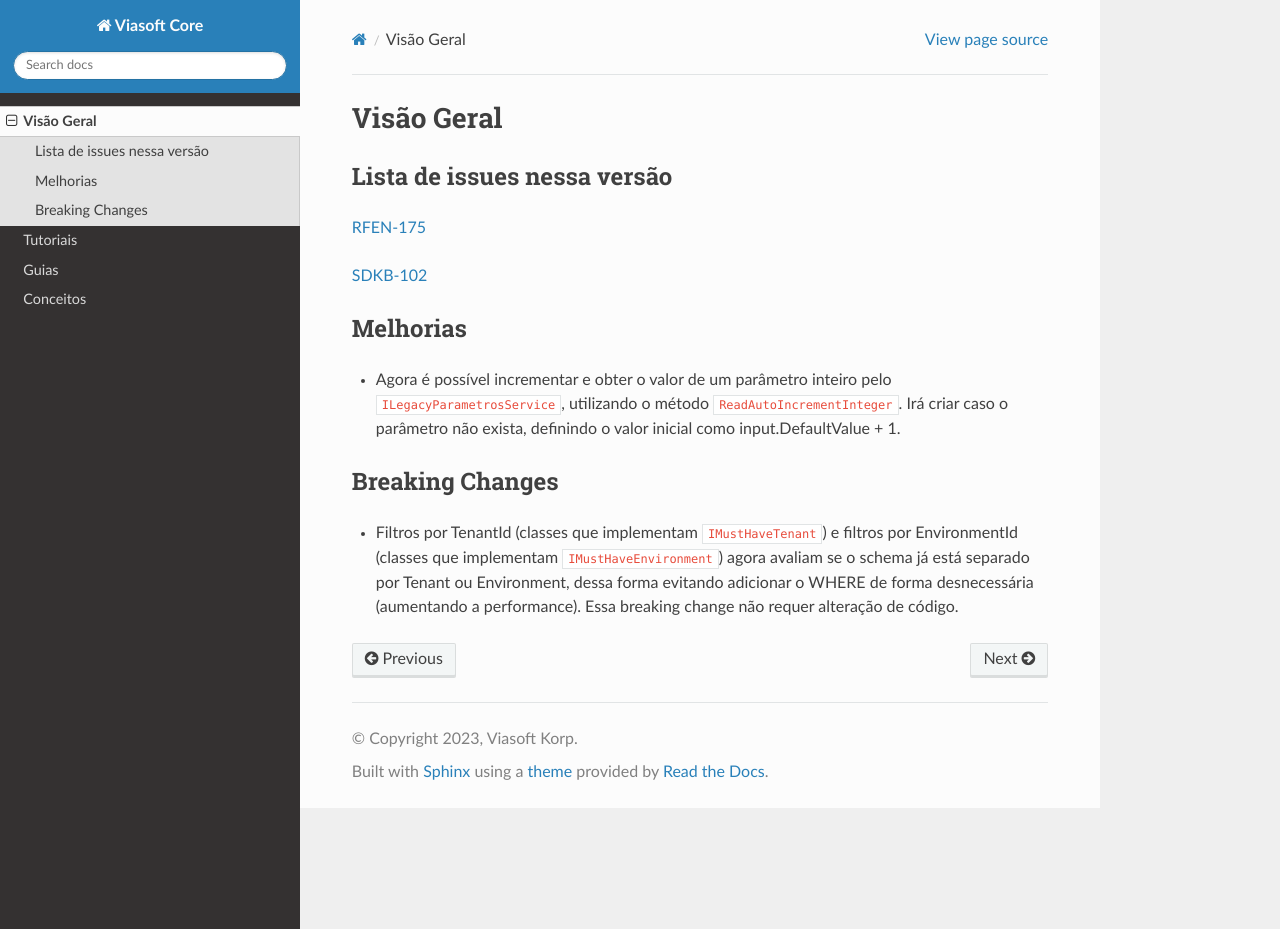
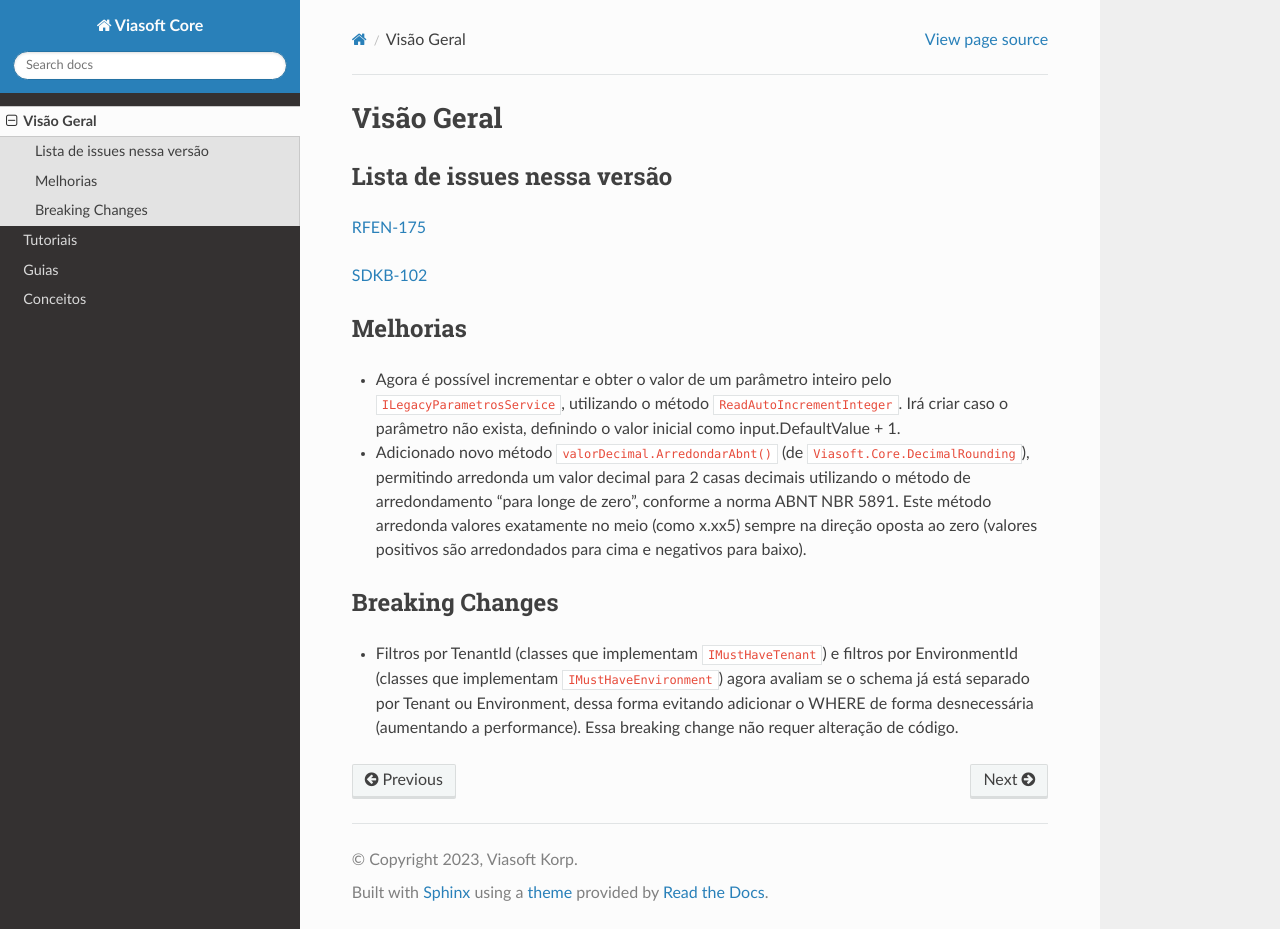
Before and after one commit to viasoftkorp/viasoft-core-docs, a Sphinx documentation site: the page built from docs/source/visao_geral.rst, in a window 1280 px wide and 929 px high. Built offline with Sphinx 7.4.7 and the Read the Docs theme 3.1.0, drawn with Linux system fonts in a browser that asks for light colours.

Commit message:
Adding ArredondarAbnt docs

```diff
--- a/docs/source/visao_geral.rst
+++ b/docs/source/visao_geral.rst
@@ -15,6 +15,7 @@ Melhorias
 ---------
 
 * Agora é possível incrementar e obter o valor de um parâmetro inteiro pelo ``ILegacyParametrosService``, utilizando o método ``ReadAutoIncrementInteger``. Irá criar caso o parâmetro não exista, definindo o valor inicial como input.DefaultValue + 1.
+* Adicionado novo método ``valorDecimal.ArredondarAbnt()`` (de ``Viasoft.Core.DecimalRounding``), permitindo arredonda um valor decimal para 2 casas decimais utilizando o método de arredondamento "para longe de zero", conforme a norma ABNT NBR 5891. Este método arredonda valores exatamente no meio (como x.xx5) sempre  na direção oposta ao zero (valores positivos são arredondados para cima e negativos para baixo).
 
 Breaking Changes
 ----------------
```
